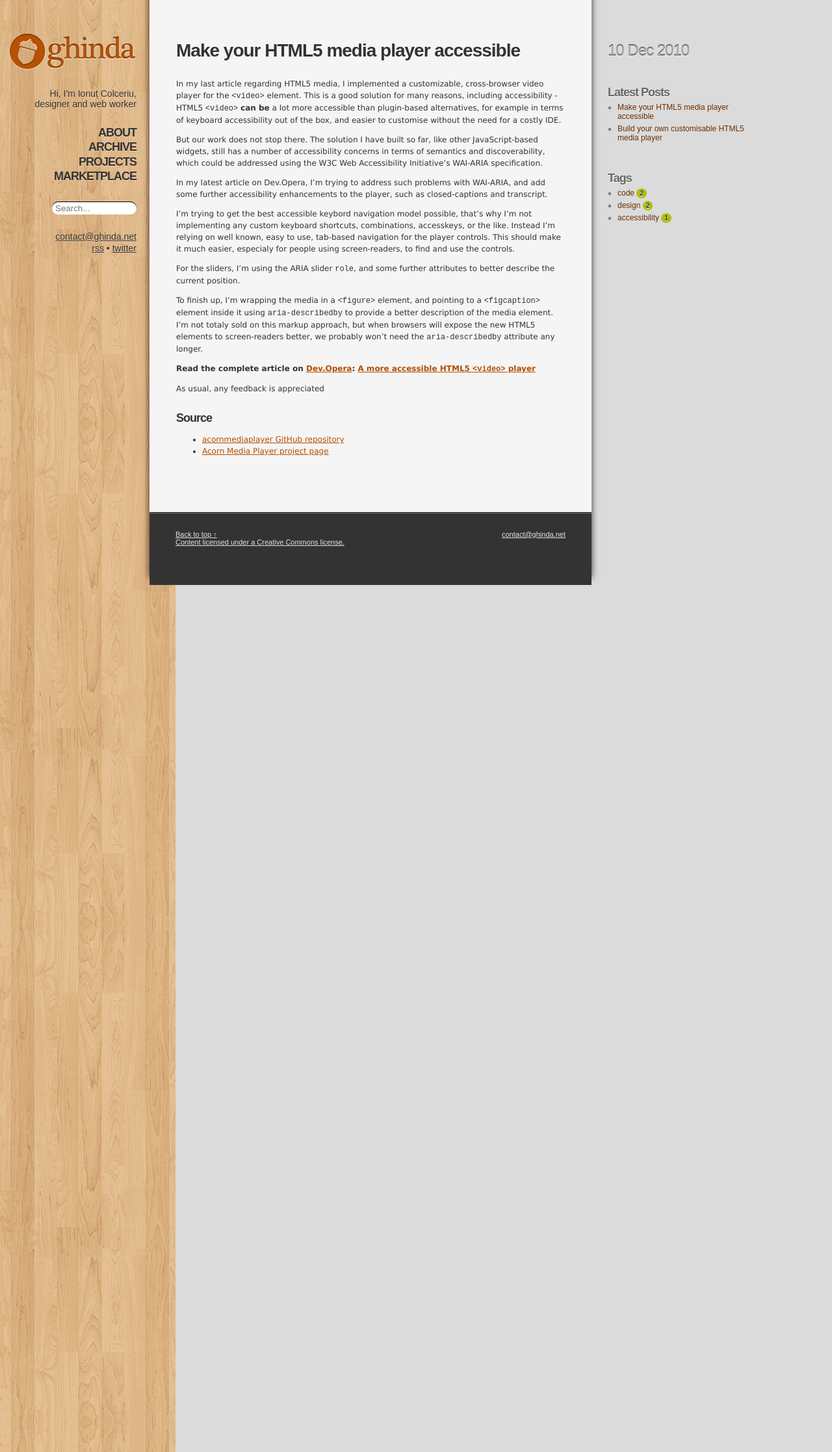
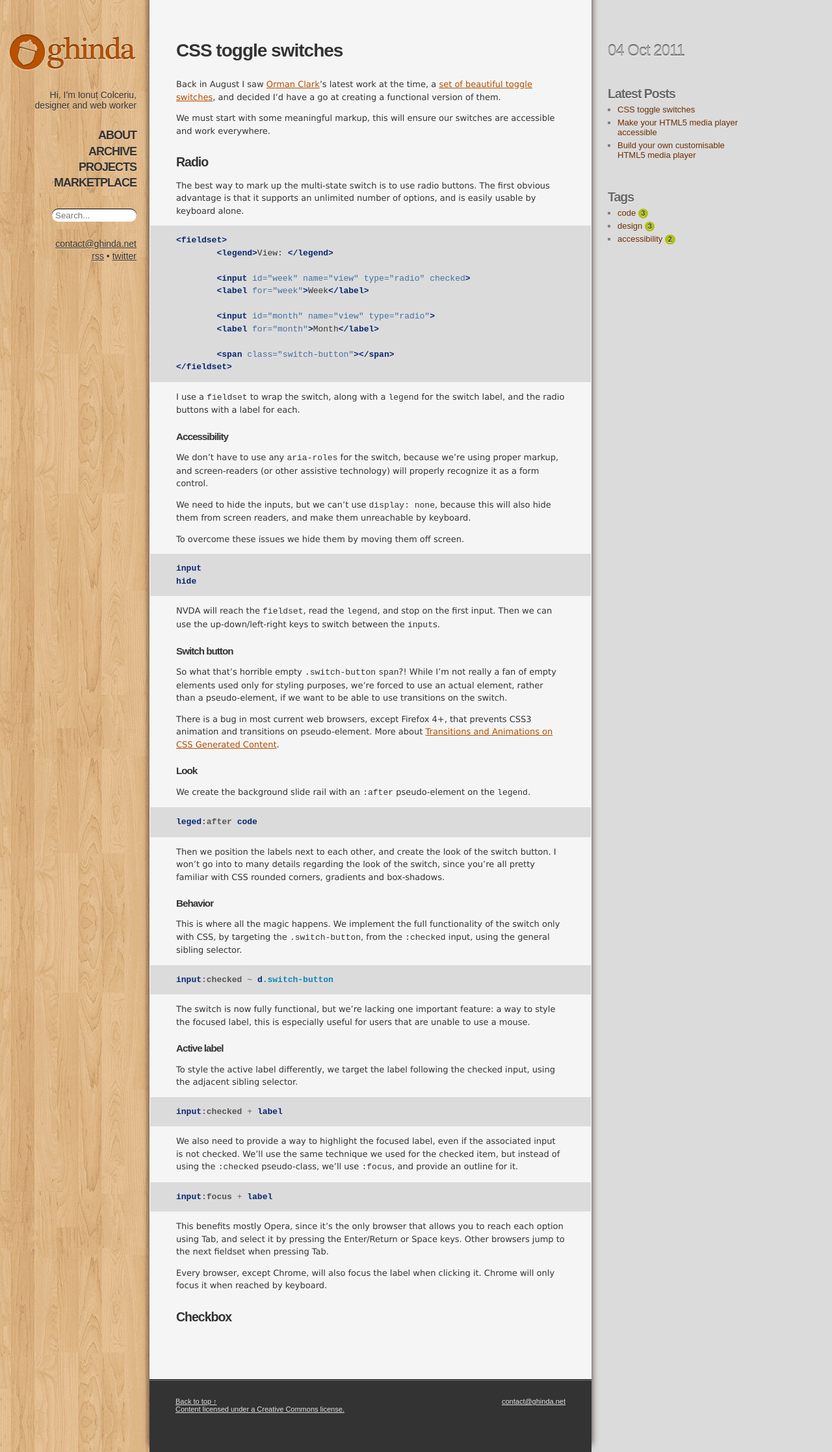
Before and after one commit to ghinda/ghinda.github.com, a Jekyll site: the page built from index.html, in a window 1280 px wide. Shown: the whole page at 65% size. Built offline with Jekyll 4.4.1, drawn with Linux system fonts in a browser that asks for light colours.

Commit message:
More work on CSS toggle article.

```diff
--- a/_layouts/default.html
+++ b/_layouts/default.html
@@ -7,16 +7,7 @@
 	<link rel="stylesheet" type="text/css" href="/css/base.css" />
 	<meta name="viewport" content="width=device-width, initial-scale=1.0" />
 
-	<script type="text/javascript">
-	var _gaq = _gaq || [];
-	_gaq.push(['_setAccount', 'UA-19824700-1']);
-	_gaq.push(['_trackPageview']);
-	(function() {
-	var ga = document.createElement('script'); ga.type = 'text/javascript'; ga.async = true;
-	ga.src = ('https:' == document.location.protocol ? 'https://ssl' : 'http://www') + '.google-analytics.com/ga.js';
-	var s = document.getElementsByTagName('script')[0]; s.parentNode.insertBefore(ga, s);
-	})();
-	</script>
+	<script>var _gaq=[['_setAccount','UA-19824700-1'],['_trackPageview']];(function(d,t){var g=d.createElement(t),s=d.getElementsByTagName(t)[0];g.src='//www.google-analytics.com/ga.js';s.parentNode.insertBefore(g,s)}(document,'script'))</script>
 </head>
 <body>
 
--- /dev/null
+++ b/_posts/2011-10-04-css-toggle-switches.md
@@ -0,0 +1,94 @@
+---
+title: CSS toggle switches
+published: true
+layout: post
+categories:
+- code
+- design
+- accessibility
+---
+
+Back in August I saw [Orman Clark](http://www.premiumpixels.com)'s latest work at the time, a [set of beautiful toggle switches](http://www.premiumpixels.com/freebies/sort-switches-toggles-psd/), and decided I'd have a go at creating a functional version of them.
+
+We must start with some meaningful markup, this will ensure our switches are accessible and work everywhere.
+
+## Radio
+
+The best way to mark up the multi-state switch is to use radio buttons. The first obvious advantage is that it supports an unlimited number of options, and is easily usable by keyboard alone.
+
+{% highlight html %}
+<fieldset>
+	<legend>View: </legend>
+
+	<input id="week" name="view" type="radio" checked>
+	<label for="week">Week</label>
+
+	<input id="month" name="view" type="radio">
+	<label for="month">Month</label>
+
+	<span class="switch-button"></span>
+</fieldset>
+{% endhighlight %}
+
+I use a `fieldset` to wrap the switch, along with a `legend` for the switch label, and the radio buttons with a label for each.
+
+### Accessibility
+We don't have to use any `aria-roles` for the switch, because we're using proper markup, and screen-readers (or other assistive technology) will properly recognize it as a form control.
+
+We need to hide the inputs, but we can't use `display: none`, because this will also hide them from screen readers, and make them unreachable by keyboard.
+
+To overcome these issues we hide them by moving them off screen.
+
+{% highlight css %}
+input
+hide
+{% endhighlight %}
+
+NVDA will reach the `fieldset`, read the `legend`, and stop on the first input. Then we can use the up-down/left-right keys to switch between the `input`s.
+
+### Switch button
+So what that's horrible empty `.switch-button` `span`?!
+While I'm not really a fan of empty elements used only for styling purposes, we're forced to use an actual element, rather than a pseudo-element, if we want to be able to use transitions on the switch.
+
+There is a bug in most current web browsers, except Firefox 4+, that prevents CSS3 animation and transitions on pseudo-element. More about [Transitions and Animations on CSS Generated Content](http://css-tricks.com/13555-transitions-and-animations-on-css-generated-content/).
+
+### Look
+
+We create the background slide rail with an `:after` pseudo-element on the `legend`.
+
+{% highlight css %}
+leged:after code
+{% endhighlight %}
+
+Then we position the labels next to each other, and create the look of the switch button. I won't go into to many details regarding the look of the switch, since you're all pretty familiar with CSS rounded corners, gradients and box-shadows.
+
+### Behavior
+
+This is where all the magic happens. We implement the full functionality of the switch only with CSS, by targeting the `.switch-button`, from the `:checked` input, using the general sibling selector.
+
+{% highlight css %}
+input:checked ~ d.switch-button
+{% endhighlight %}
+
+The switch is now fully functional, but we're lacking one important feature: a way to style the focused label, this is especially useful for users that are unable to use a mouse.
+
+### Active label
+
+To style the active label differently, we target the label following the checked input, using the adjacent sibling selector.
+
+{% highlight css %}
+input:checked + label
+{% endhighlight %}
+
+We also need to provide a way to highlight the focused label, even if the associated input is not checked. We'll use the same technique we used for the checked item, but instead of using the `:checked` pseudo-class, we'll use `:focus`, and provide an outline for it.
+
+{% highlight css %}
+input:focus + label
+{% endhighlight %}
+
+This benefits mostly Opera, since it's the only browser that allows you to reach each option using Tab, and select it by pressing the Enter/Return or Space keys. Other browsers jump to the next fieldset when pressing Tab.
+
+Every browser, except Chrome, will also focus the label when clicking it. Chrome will only focus it when reached by keyboard.
+
+
+## Checkbox
--- a/css/base.css
+++ b/css/base.css
@@ -22,7 +22,7 @@
 
 	color: #333;
 	font-family: Arial, sans-serif;
-	font-size: 12px;
+	font-size: 13px;
 }
 /* Links */
 a {
```
Also changed, not shown: 404.html (+6 -4 lines).
